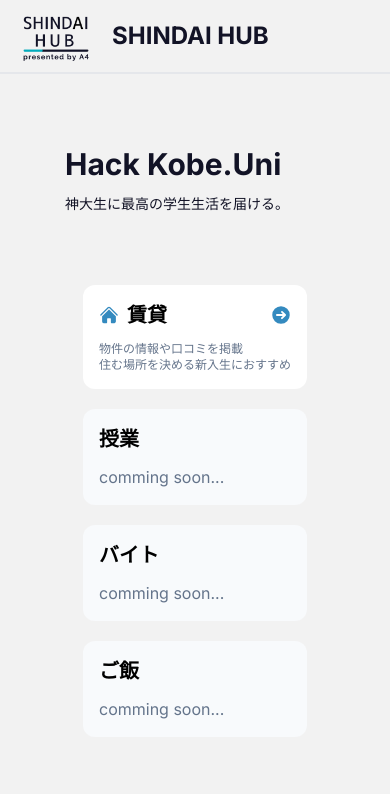
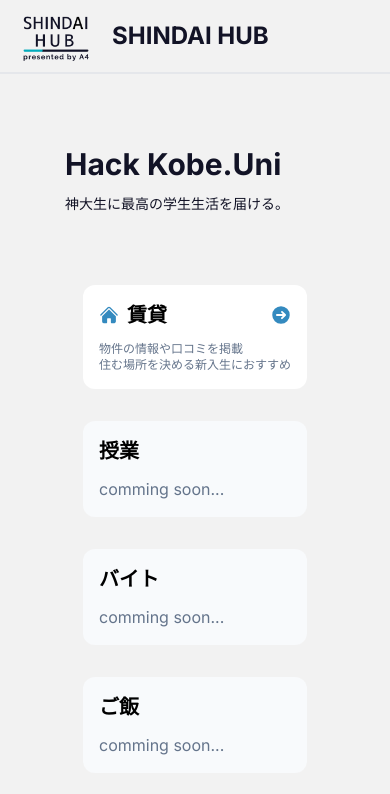
Before and after one commit to A4-dev-team/shindaihub, a Next.js app: page / in a window 390 px wide. Shown: the top 794 px of the page. Built offline with nearby package versions, Linux system fonts and the light colour scheme.

Commit message:
[fix] ServiceBlockのUI調整 ServiceBlockのgapをsmの時、広くなるように修正

```diff
--- a/app/page.tsx
+++ b/app/page.tsx
@@ -20,7 +20,7 @@ export default function Home() {
                 {/* タイトル */}
 
                 {/* それぞれへのリンク */}
-                <div className="grid grid-cols-1 sm:grid-cols-2 md:grid-cols-3 gap-5 sm:gap-10">
+                <div className="grid grid-cols-1 sm:grid-cols-2 md:grid-cols-3 gap-8 sm:gap-10">
                     <ServiceBlock
                         serviceName="賃貸"
                         // TODO: 賃貸のURLを修正する
```
